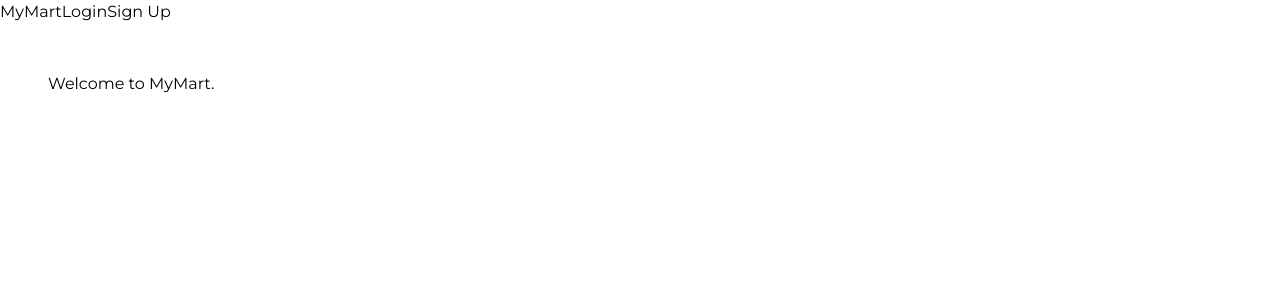
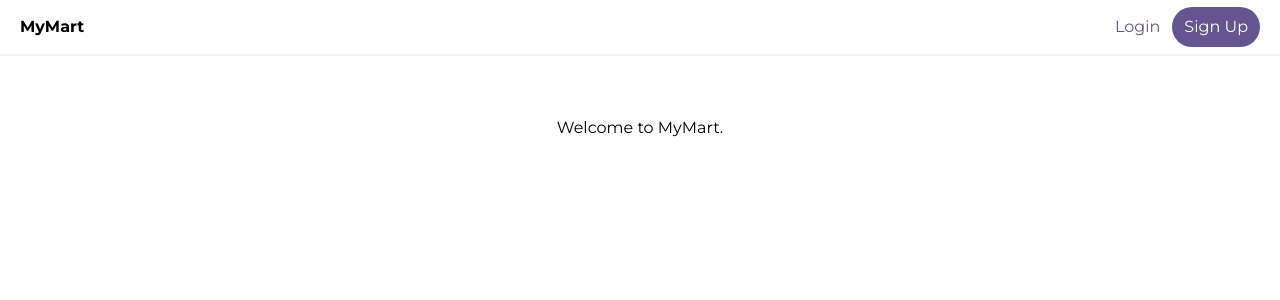
Before and after one commit to davphan/MyMart-Web, a Next.js app: page / in a window 1280 px wide. Shown: the top 300 px of the page. Built offline with nearby package versions, Linux system fonts and the light colour scheme.

Commit message:
Sign up implemented with firebase

```diff
--- a/app/(home)/layout.tsx
+++ b/app/(home)/layout.tsx
@@ -4,9 +4,7 @@ export default function Layout({ children }: { children: React.ReactNode }) {
   return (
     <div className="flex h-screen flex-col">
       <HomeNavbar />
-      <div className="flex-grow p-6 md:overflow-y-auto md:p-12">
-        {children}
-      </div>
+      <div className="flex-grow p-6 md:overflow-y-auto md:p-12">{children}</div>
     </div>
   );
 }
--- a/libs/auth/actions.ts
+++ b/libs/auth/actions.ts
@@ -31,15 +31,9 @@ export async function loginWithCredentials(state: LoginState, formData: FormData
   const { email, password } = validatedFields.data;
   console.log(`Email: ${email}\nPassword: ${password}`);
 
-  try {
   const user: User = await AuthDao.loginWithCredentials(email, password);
   revalidatePath('/user');
   redirect(`/user/${user.username}`);
-  } catch (error) {
-    console.error("Sign in failed.", error);
-    throw error;
-  }
-
 }
 
 export async function signupWithCredentials(state: SignupState, formData: FormData) : Promise<SignupState> {
@@ -62,12 +56,7 @@ export async function signupWithCredentials(state: SignupState, formData: FormDa
   const { username, email, password } = validatedFields.data;
   console.log(`Username: ${username}\nEmail: ${email}\nPassword: ${password}`);
 
-  try {
   const user: User = await AuthDao.signupWithCredentials(username, email, password);
   revalidatePath('/user');
   redirect(`/user/${user.username}`);
-  } catch (error) {
-    console.error("Sign in failed.", error);
-    throw error;
 }
-}
--- a/libs/auth/firebase/config.ts
+++ b/libs/auth/firebase/config.ts
@@ -19,7 +19,7 @@ const firebaseConfig = {
 
 // Initialize Firebase
 const app = getApps().length === 0 ? initializeApp(firebaseConfig) : getApps()[0];
-const analytics = getAnalytics(app);
+// const analytics = getAnalytics(app);
 
 // Initialize Firebase Authentication Service
 export const auth = getAuth(app);
--- a/libs/components/navbar.tsx
+++ b/libs/components/navbar.tsx
@@ -7,9 +7,7 @@ import { useParams } from "next/navigation";
 export function HomeNavbar() {
   return (
     <div className='flex flex-row items-center justify-between w-screen h-14 px-5 border-solid border-b-2 border-gray-100'>
-      <div className='flex flex-row'>
-        <Link href="/" className='font-bold'>MyMart</Link>
-      </div>
+      <Link href="/" className='font-bold'>MyMart</Link>
       <div className='flex flex-row'>
         <NavLink href='/login'>Login</NavLink>
         <PrimaryNavButton href='/signup'>Sign Up</PrimaryNavButton>
--- a/tailwind.config.ts
+++ b/tailwind.config.ts
@@ -5,7 +5,7 @@ const config: Config = {
     "./pages/**/*.{js,ts,jsx,tsx,mdx}",
     "./components/**/*.{js,ts,jsx,tsx,mdx}",
     "./app/**/*.{js,ts,jsx,tsx,mdx}",
-    "./packages/**/*.{js,ts,jsx,tsx,mdx}",
+    "./libs/**/*.{js,ts,jsx,tsx,mdx}",
   ],
   darkMode: 'class',
   theme: {
```
Also changed, not shown: libs/components/inputs.tsx (+6 -7 lines). Lines whose indentation alone changed are shown as unchanged.
